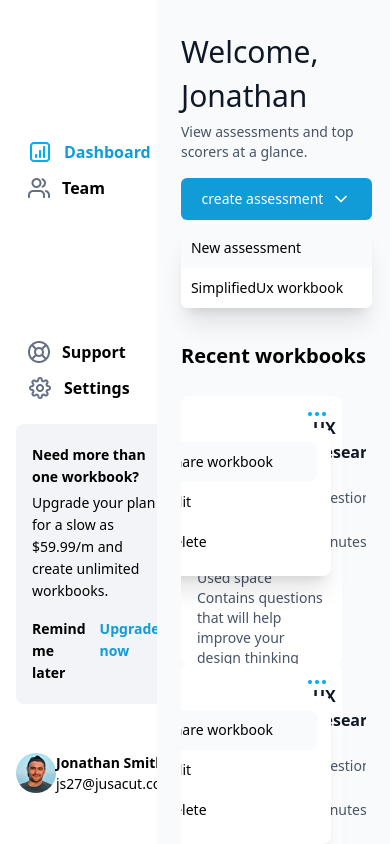
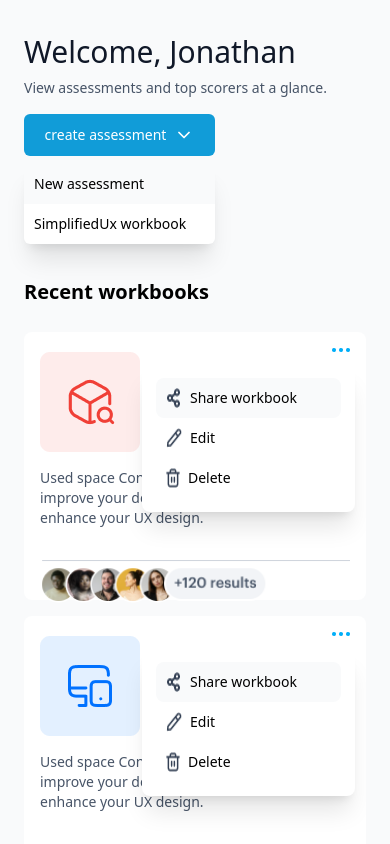
Before and after one commit to Enzyme-developer/Vue-Task, a Vue app: page / in a window 390 px wide. Built offline with nearby package versions, Linux system fonts and the light colour scheme.

Commit message:
first commit

```diff
--- a/src/App.vue
+++ b/src/App.vue
@@ -25,13 +25,13 @@ export default {
 <template>
   <div class="flex">
     <!-- sidebar -->
-    <div class=" flex flex-col  w-[290px] max-h-fit overflow-auto no-scrollbar">
-      <div class="px-7 mt-[140px]">
+    <div class=" hidden md:flex flex-col h-[100vh]  w-[290px] max-h-[100vh] overflow-auto no-scrollbar">
+      <div class="px-7 mt-[40px]">
         <div class="flex mb-3 items-center">
           <img src="./assets/bar-chart-square-02.png" class="mr-3" alt='icon'/>
           <p class="font-semibold text-base leading-6 text-primary">Dashboard</p>
         </div>
-        <div class="flex mb-[140px] items-center">
+        <div class="flex mb-[40px] items-center">
           <img src="./assets/user.png" class="mr-3" alt='icon'/>
           <p class="font-semibold text-base leading-6">Team</p>
         </div>
--- a/src/components/Card.vue
+++ b/src/components/Card.vue
@@ -1,8 +1,8 @@
 <template>
-    <div class="mt-8 overflow-hidden">
+    <div class="mt-8 overflow-scroll no-scrollbar">
         <h1 class="font-semibold text-xl leading-8 mb-6">Recent workbooks</h1>
-        <div class="no-scrollbar flex flex-wrap md:flex-nowrap md:overflow-scroll scroll items-center ">
-        <div class="flex flex-col p-4 w-full md:w-[330px] h-[268px] rounded-lg mr-6 bg-[#ffffff] relative">
+        <div class="no-scrollbar flex flex-wrap md:flex-nowrap overflow-scroll items-center space-x-0 space-y-4 md:space-y-0 ">
+        <div class="flex flex-col p-4 w-full md:w-[330px] h-[268px] rounded-lg bg-[#ffffff] relative">
             <img @click="show = !show" src="../assets/hamburger.png" alt='toggle' class="flex self-end" />
             <div class="flex items-center">
                 <img src='../assets/User-Research.png' alt='icon' class="w-[100px] h-[100px] mr-4" />
@@ -22,7 +22,7 @@
             <div v-else></div>
         </div>
 
-        <div class="flex flex-col p-4 w-[330px] h-[268px] rounded-lg mr-6 bg-[#ffffff] relative">
+        <div class="flex flex-col p-4 w-full md:w-[330px] h-[268px] rounded-lg bg-[#ffffff] relative">
             <img src="../assets/hamburger.png" alt='toggle' class="flex self-end" @click="show2 = !show2"/>
             <div class="flex items-center">
                 <img src='../assets/UX-Principles.png' alt='icon' class="w-[100px] h-[100px] mr-4" />
@@ -42,7 +42,7 @@
             <div v-else></div>
         </div>
 
-        <div class="flex flex-col p-4 w-[330px] h-[268px] rounded-lg mr-6 bg-[#ffffff] relative">
+        <div class="flex flex-col p-4 w-full md:w-[330px] h-[268px] rounded-lg bg-[#ffffff] relative">
             <img src="../assets/hamburger.png" alt='toggle' class="flex self-end" @click="show3 = !show3"/>
             <div class="flex items-center">
                 <img src='../assets/Typography.png' alt='icon' class="w-[100px] h-[100px] mr-4" />
--- a/src/components/Table.vue
+++ b/src/components/Table.vue
@@ -1,5 +1,5 @@
 <template>
-    <div>
+    <div class="overflow-x-hidden">
         <h1 class="mt-6 mb-10 font-medium text-xl leading-8">Recent results</h1>
 
         <div class="bg-[#fff] px-6 py-[21px] rounded-lg">
@@ -11,7 +11,7 @@
             <h1 class="font-medium text-lg">UX Research</h1>
             <img src="../assets/collapse.png" @click="table1 = !table1"/>
         </div>
-        <table v-if="table1" class="text-sm w-full table border-spacing-24 text-left pl-6">
+        <table v-if="table1" class="overflow-scroll text-sm w-full table border-spacing-24 text-left pl-6">
             <thead class="px-6">
                 <tr class="h-12">
                 <th>Name</th>
@@ -56,7 +56,7 @@
                 <h1 class="font-medium text-lg">UX Principles</h1>
                 <img src="../assets/collapse.png" @click="table2 = !table2" />
             </div>
-            <table  v-if="table2" class="text-sm w-full table border-spacing-24 text-left pl-6">
+            <table  v-if="table2" class="overflow-x-auto text-sm w-full table border-spacing-24 text-left pl-6">
             <thead class="px-6">
                 <tr class="h-12">
                 <th>Name</th>
@@ -102,7 +102,7 @@
                 <h1 class="font-medium text-lg">Typography</h1>
                 <img src="../assets/collapse.png" @click="table3 = !table3"/>
             </div>
-            <table  v-if="table3" class="text-sm w-full table border-spacing-24 text-left px-6 no-scrollbar">
+            <table  v-if="table3" class="overflow-x-auto text-sm w-full table border-spacing-24 text-left px-6 no-scrollbar">
             <thead class="px-6">
                 <tr class="h-12 font-normal">
                 <th>Name</th>
```
